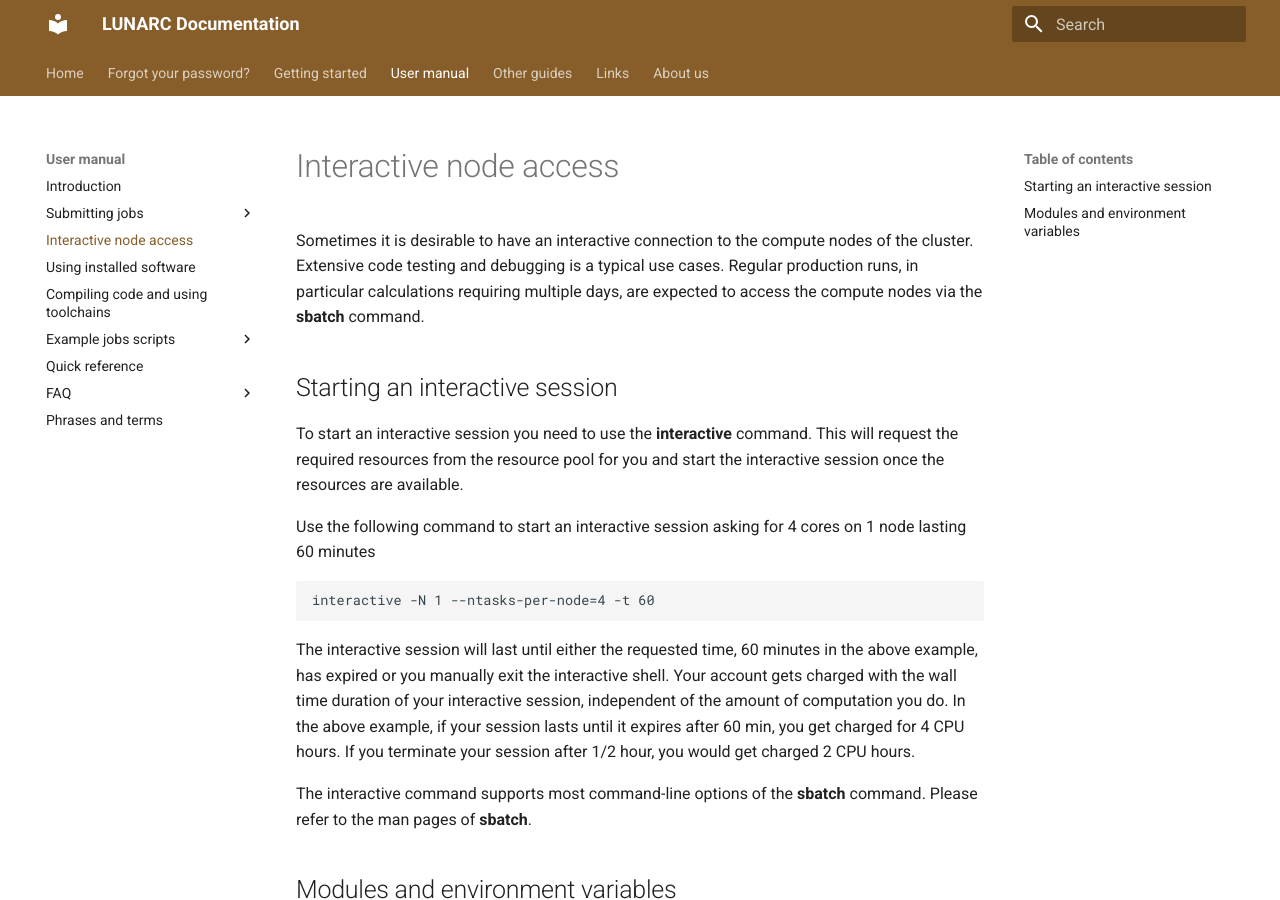
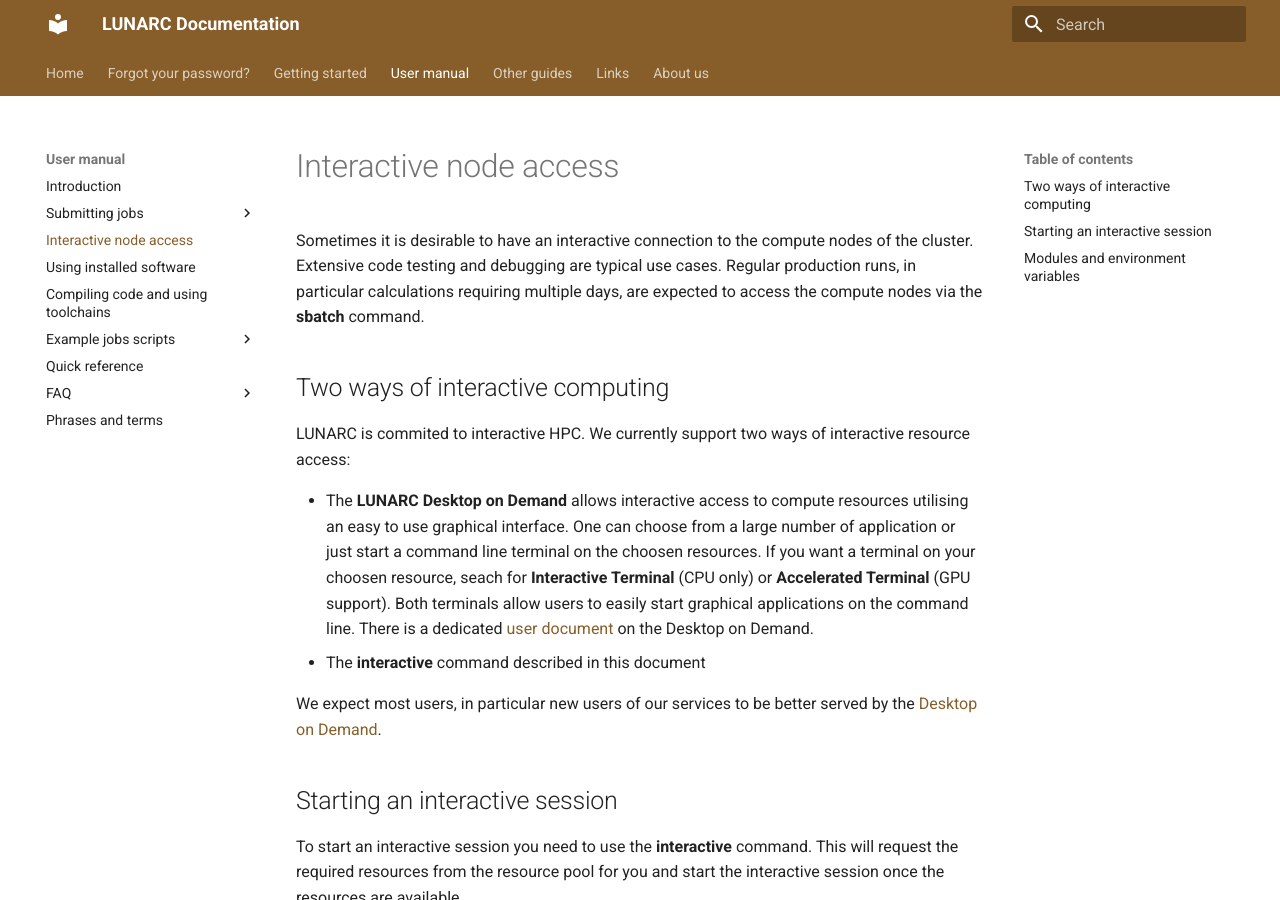
Before and after one commit to lunarc/lunarc_docs, an MkDocs documentation site: the page built from docs/manual/manual_interactive.md, in a window 1280 px wide and 900 px high. Built offline with MkDocs 1.6.1 and Material for MkDocs 9.7.7, drawn with Linux system fonts in a browser that asks for light colours; comment, search, counter and statistics services are not loaded.

Commit message:
Reference to the Desktop on Demand in the interactive HPC guide

```diff
--- a/docs/manual/manual_interactive.md
+++ b/docs/manual/manual_interactive.md
@@ -1,4 +1,13 @@
-Sometimes it is desirable to have an interactive connection to the compute nodes of the cluster. Extensive code testing and debugging is a typical use cases. Regular production runs, in particular calculations requiring multiple days, are expected to access the compute nodes via the **sbatch** command.
+Sometimes it is desirable to have an interactive connection to the compute nodes of the cluster. Extensive code testing and debugging are typical use cases. Regular production runs, in particular calculations requiring multiple days, are expected to access the compute nodes via the **sbatch** command.
+
+## Two ways of interactive computing
+LUNARC is commited to interactive HPC.  We currently support two ways of interactive resource access:
+
+* The **LUNARC Desktop on Demand** allows interactive access to compute resources utilising an easy to use graphical interface.  One can choose from a large number of application or just start a command line terminal on the choosen resources.  If you want a terminal on your choosen resource, seach for **Interactive Terminal** (CPU only) or **Accelerated Terminal** (GPU support).  Both terminals allow users to easily start graphical applications on the command line.  There is a dedicated [user document](../../getting_started/gfxlauncher) on the Desktop on Demand.
+* The **interactive** command described in this document
+
+We expect most users, in particular new users of our services to be better served by the [Desktop on Demand](../../getting_started/gfxlauncher).
+
 
 ## Starting an interactive session
 
```
